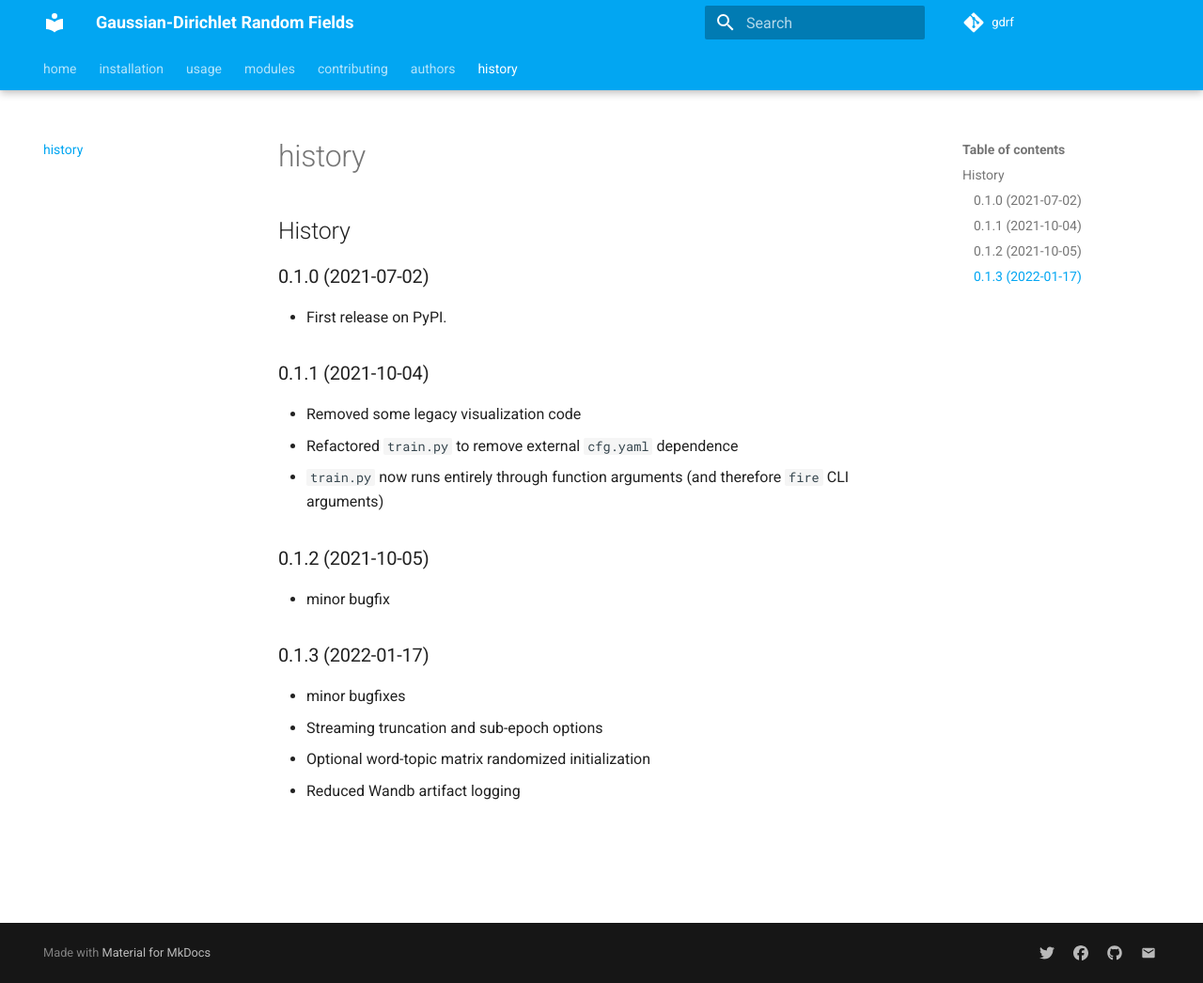
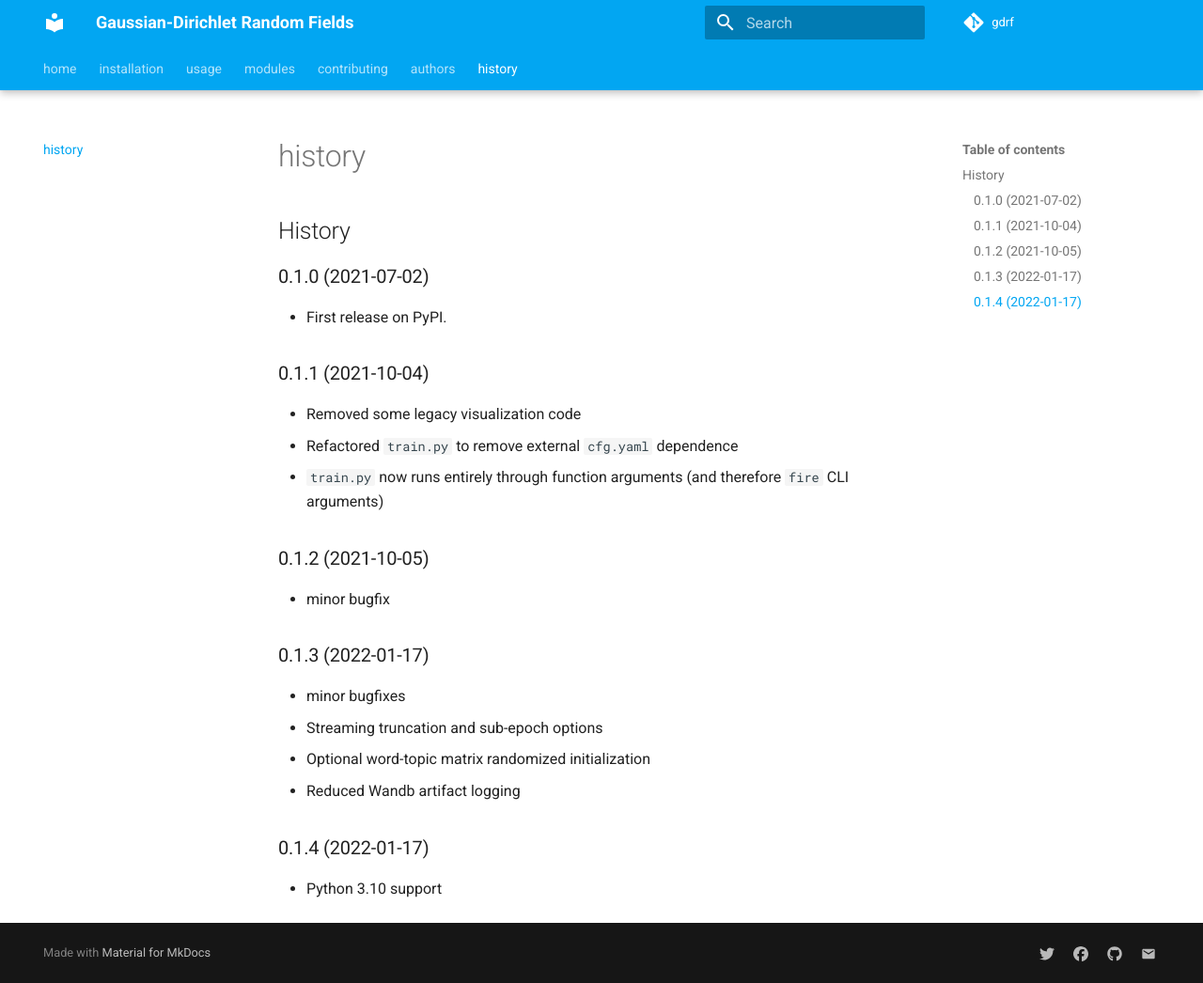
Before and after one commit to san-soucie/gdrf, an MkDocs documentation site: the page built from docs/history.md, in a window 1280 px wide and 1046 px high. Shown: the whole window at 94% size. Built offline with MkDocs 1.6.1 and Material for MkDocs 9.7.7, drawn with Linux system fonts in a browser that asks for light colours; comment, search, counter and statistics services are not loaded.

Commit message:
preparing for release 0.1.4

```diff
--- a/HISTORY.md
+++ b/HISTORY.md
@@ -20,3 +20,7 @@
 * Streaming truncation and sub-epoch options
 * Optional word-topic matrix randomized initialization
 * Reduced Wandb artifact logging
+
+## 0.1.4 (2022-01-17)
+
+* Python 3.10 support
--- a/pyproject.toml
+++ b/pyproject.toml
@@ -1,7 +1,7 @@
 [tool]
 [tool.poetry]
 name = "gdrf"
-version = "0.1.3"
+version = "0.1.4"
 homepage = "https://github.com/san-soucie/gdrf"
 description = "Pytorch+GPytorch implementation of GDRFs from San Soucie et al. 2020."
 authors = ["John San Soucie <jsansoucie@whoi.edu>"]
```
